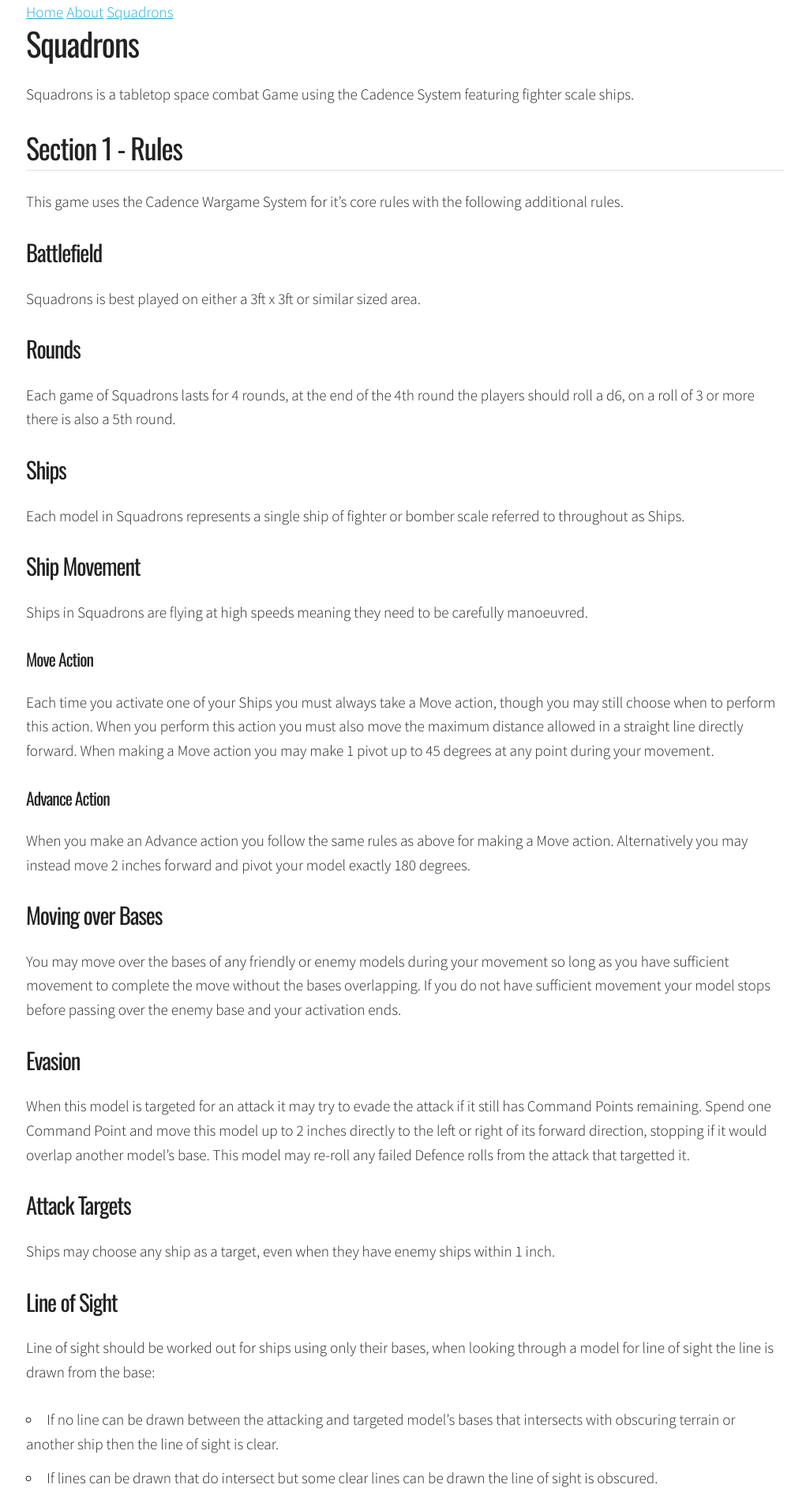
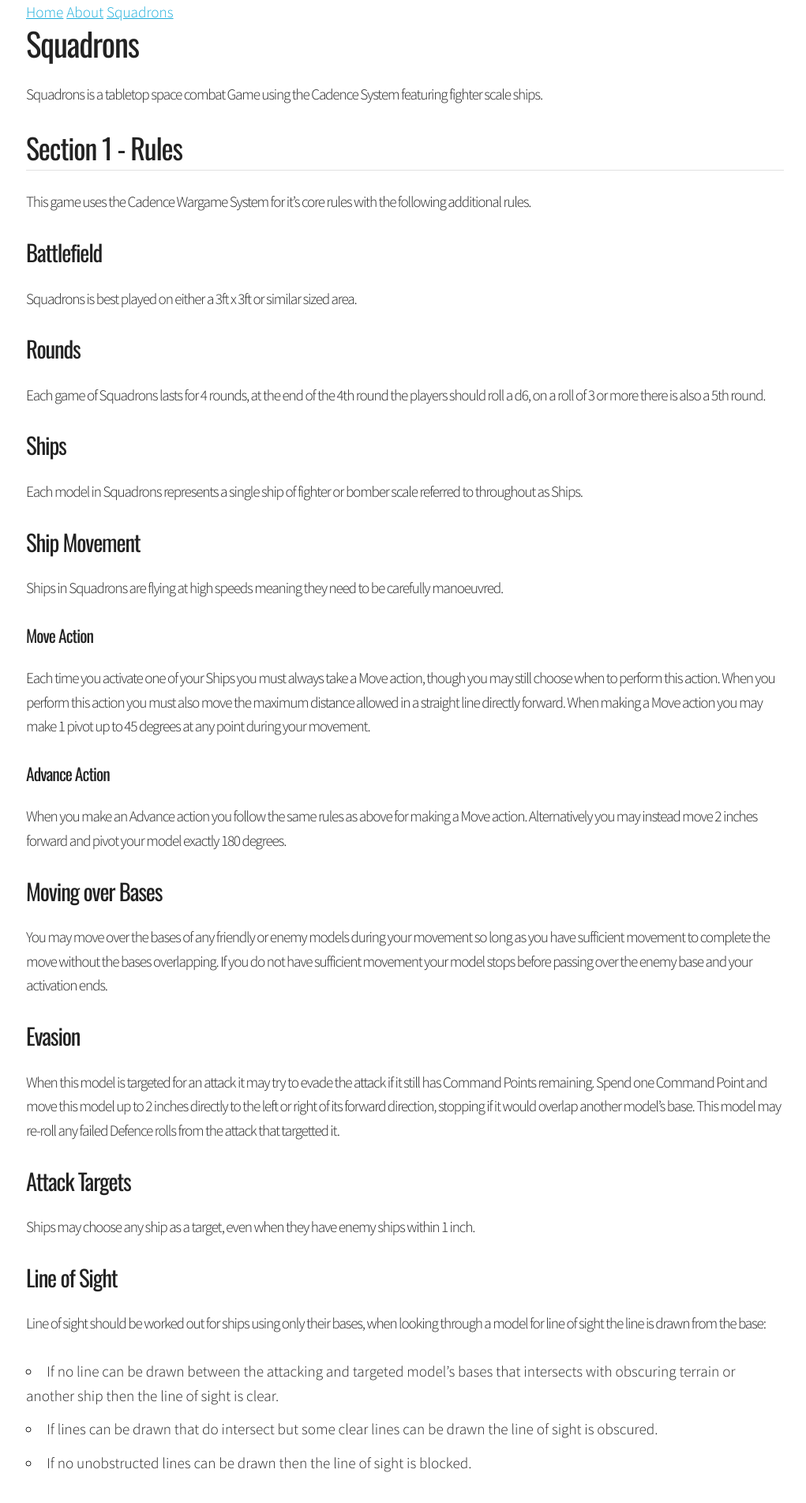
Before and after one commit to open-source-tabletop/cadence-wargame-system, a Jekyll site: the page built from squadrons.md, in a window 1280 px wide. Shown: the top 1903 px of the page at 79% size, without its empty margins (127-1148 px from the left). Built offline with Jekyll 4.4.1, drawn with Linux system fonts in a browser that asks for light colours.

Commit message:
Testing mobile fit

```diff
--- a/_sass/base/_typography.scss
+++ b/_sass/base/_typography.scss
@@ -23,8 +23,13 @@
   h4 { font-size: 1.8rem; }
   h5 { font-size: 2.4rem; }
   h6 { font-size: 1.5rem; }
+  p {
+    letter-spacing: 0;
+  }
+
 }
 
 p {
   margin-top: 0;
+  letter-spacing: -.1rem;
 }
--- a/_sass/base/_variables.scss
+++ b/_sass/base/_variables.scss
@@ -2,11 +2,11 @@
 //––––––––––––––––––––––––––––––––––––––––––––––––––
 
 // Breakpoints
-$bp-larger-than-mobile    : "min-width: 400px" !default;
-$bp-larger-than-phablet   : "min-width: 550px" !default;
-$bp-larger-than-tablet    : "min-width: 750px" !default;
-$bp-larger-than-desktop   : "min-width: 1000px" !default;
-$bp-larger-than-desktophd : "min-width: 1200px" !default;
+$bp-larger-than-mobile    : "min-width: 500px" !default;
+$bp-larger-than-phablet   : "min-width: 650px" !default;
+$bp-larger-than-tablet    : "min-width: 850px" !default;
+$bp-larger-than-desktop   : "min-width: 1100px" !default;
+$bp-larger-than-desktophd : "min-width: 1250px" !default;
 
 // Colors
 $light-grey: #e1e1e1 !default;
```
Also changed, not shown: 2 other files.
